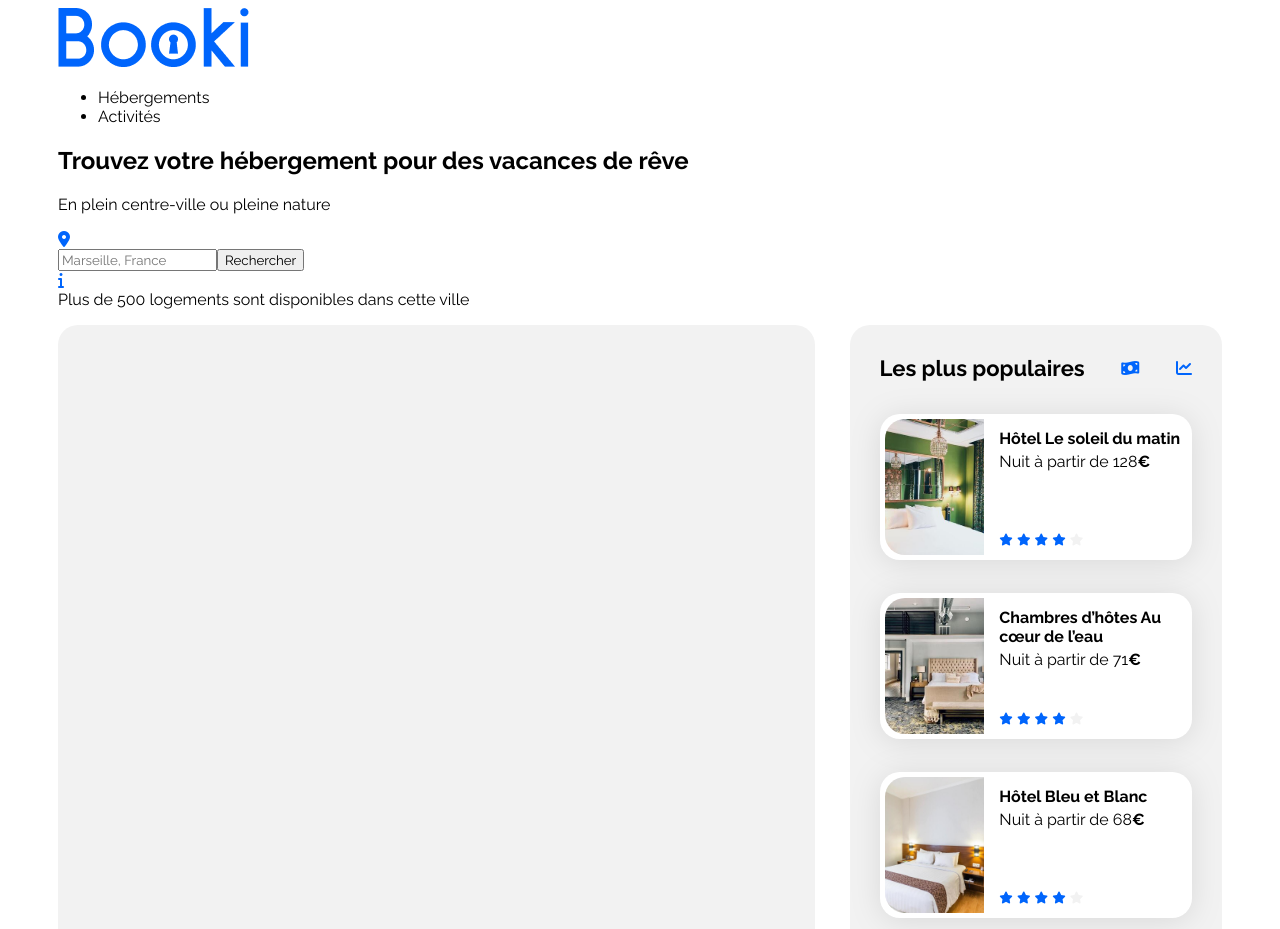
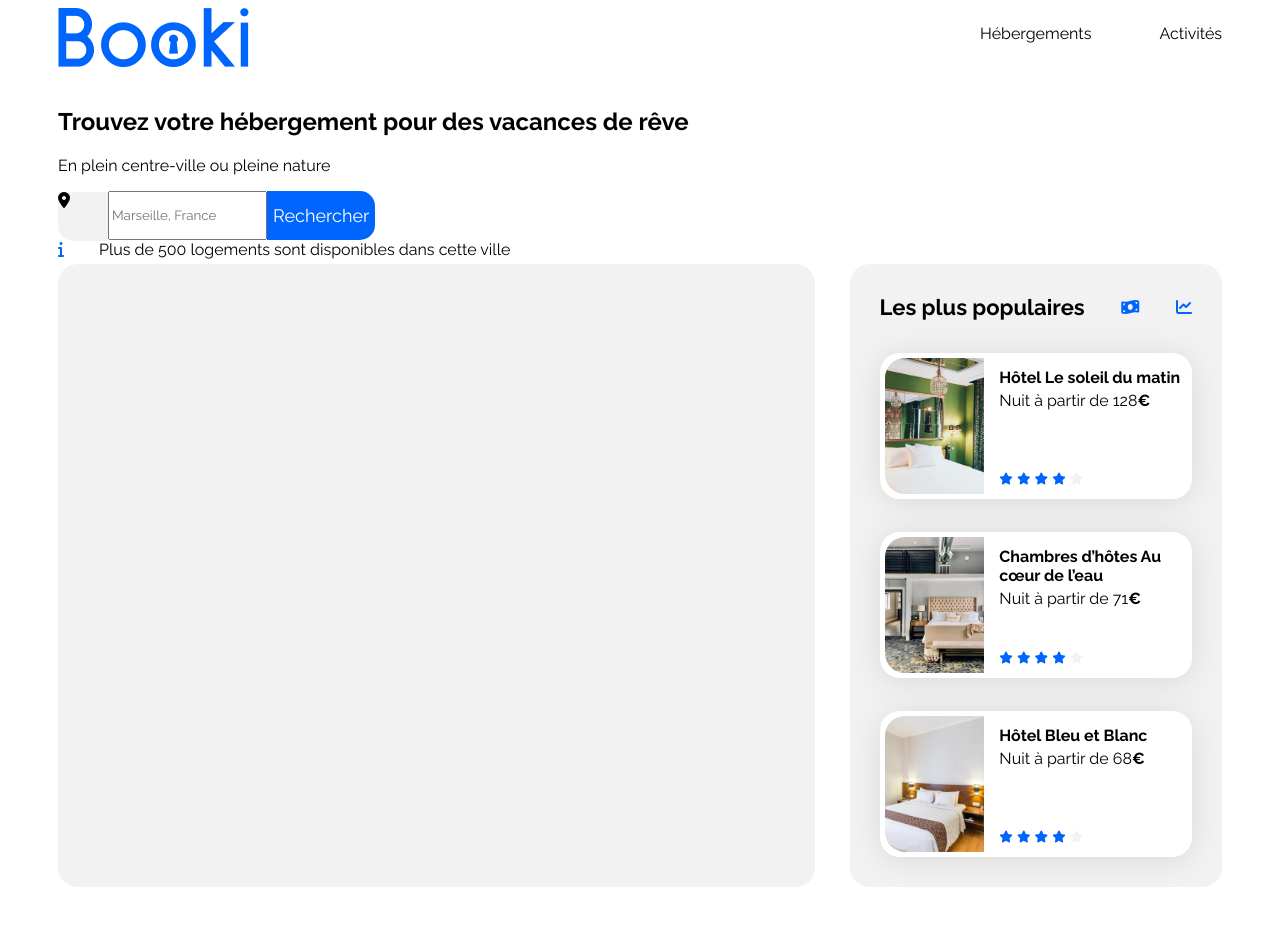
Before and after one commit to ynadOS/OC_P2_Booki, a plain HTML site: page index.html in a window 1280 px wide. Shown: the top 929 px of the page. After the commit the page ends 895 px from the top, so only its background shows below. Drawn offline with Linux system fonts and the light colour scheme.

Commit message:
intégration partie recherche css

```diff
--- a/css/style.css
+++ b/css/style.css
@@ -11,6 +11,77 @@
 
 .fa-solid {
     color: var(--main-color);
+}
+
+/* Menu entête */
+.header-navigation {
+    width: 100%;
+    display: flex;
+    flex-direction: row;
+    justify-content: space-between;
+
+}
+
+.logoreservia {
+    width: 161px;
+    height: 79px;
+    float: left;
+}
+
+.menu-navigation, ul {
+ list-style: none;
+ display: flex;
+ padding: 0 0 0 50px;
+ gap: 68px;
+}
+
+/* Partie sur la recherche */
+.trouvez-hebergements {
+    width: 100%;
+    display: flex;
+    justify-content: space-between;
+    flex-direction: column;
+}
+
+.search-bar {
+    display: flex;
+    height: 49px;
+}
+.fa-location-dot {
+    display: flex;
+    justify-content: center;
+    align-items: center;
+    width: 50px;
+    height: 100%;
+    border-radius: 15px 0 0 15px;
+    color: black;
+    background-color: #f2f2f2 ;
+}
+
+input {
+
+}
+
+button {
+    font-size: 18px;
+    display: flex;
+    justify-content: center;
+    align-items: center;
+    color: white;
+    background-color: #0065FC;
+    border: 1px #0065FC;
+    border-radius: 0 15px 15px 0;
+}
+
+.infos-recherche {
+    height: 24px;
+    display: flex;
+}
+
+.fa-info {
+    margin-right: 35px;
+    justify-content: center;
+    align-items: center;
 }
 
 body {
```
